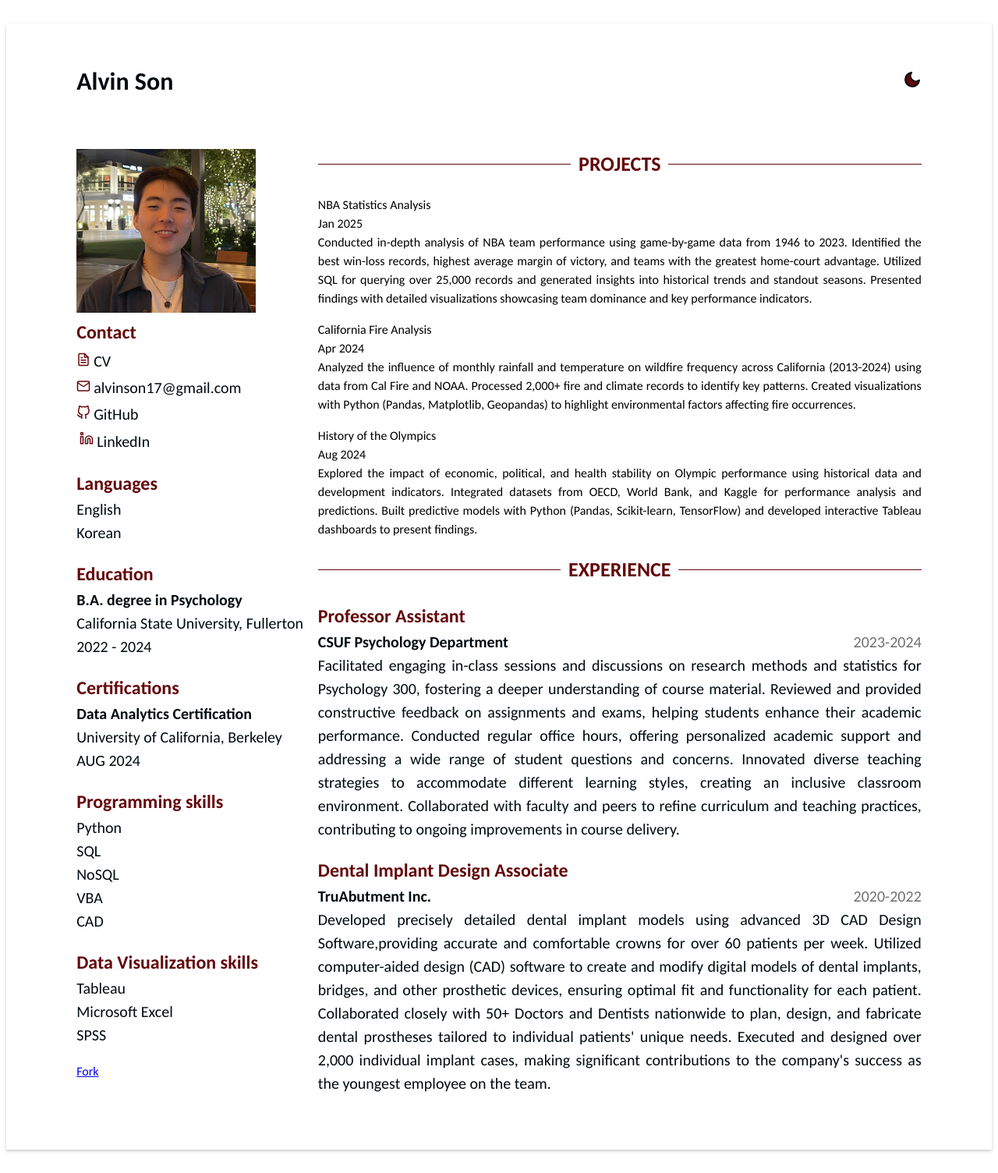
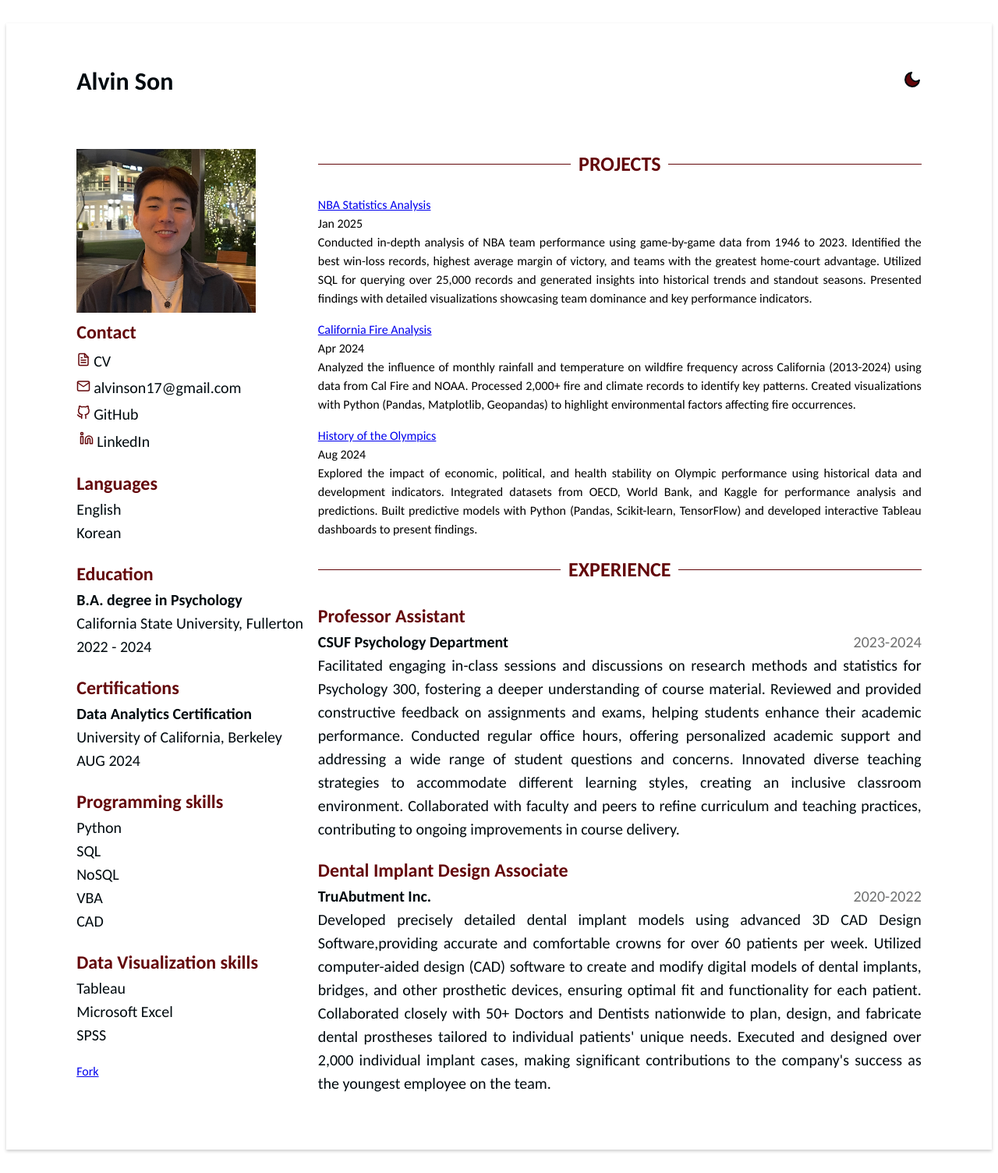
Before and after one commit to Alvin-Son/Alvin-Son.github.io, a Jekyll site: the page built from index.html, in a window 1280 px wide. Shown: the whole page at 78% size. Built offline with Jekyll 4.4.1, drawn with Linux system fonts in a browser that asks for light colours.

Commit message:
Update projects.html

```diff
--- a/_includes/projects.html
+++ b/_includes/projects.html
@@ -5,7 +5,7 @@
     {% for p in projects %}
         <div class="project-item">
             <div class="role">
-                {{p.title}}
+                <a class="project-link" href="{{p.link}}" target="_blank">{{p.title}}</a>
             </div>
             <div class="company">
                 {{p.organization}}
```
